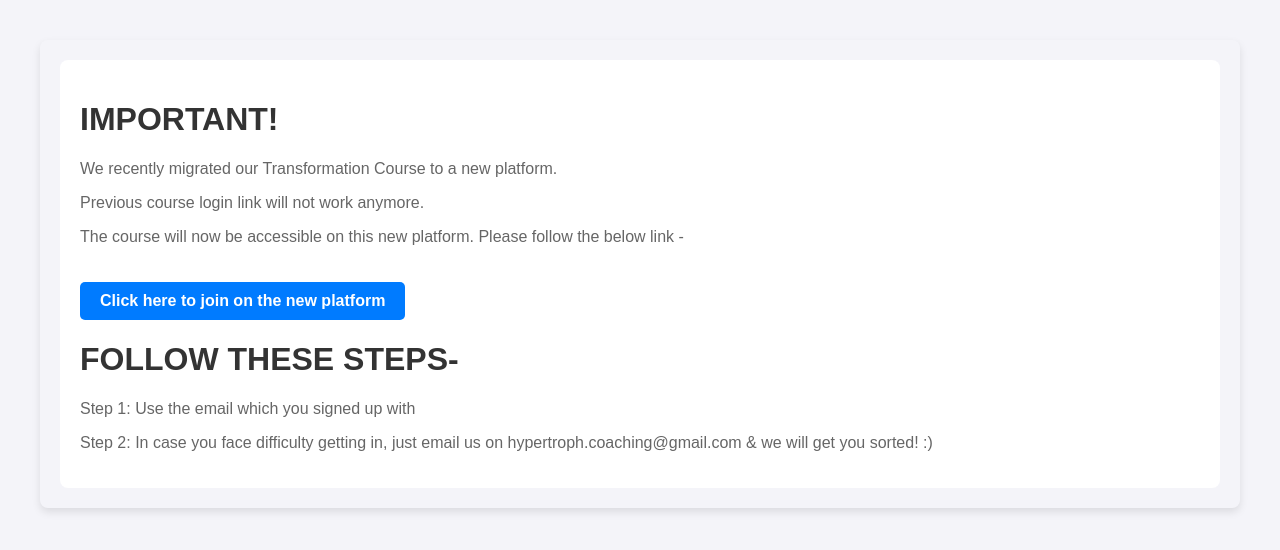
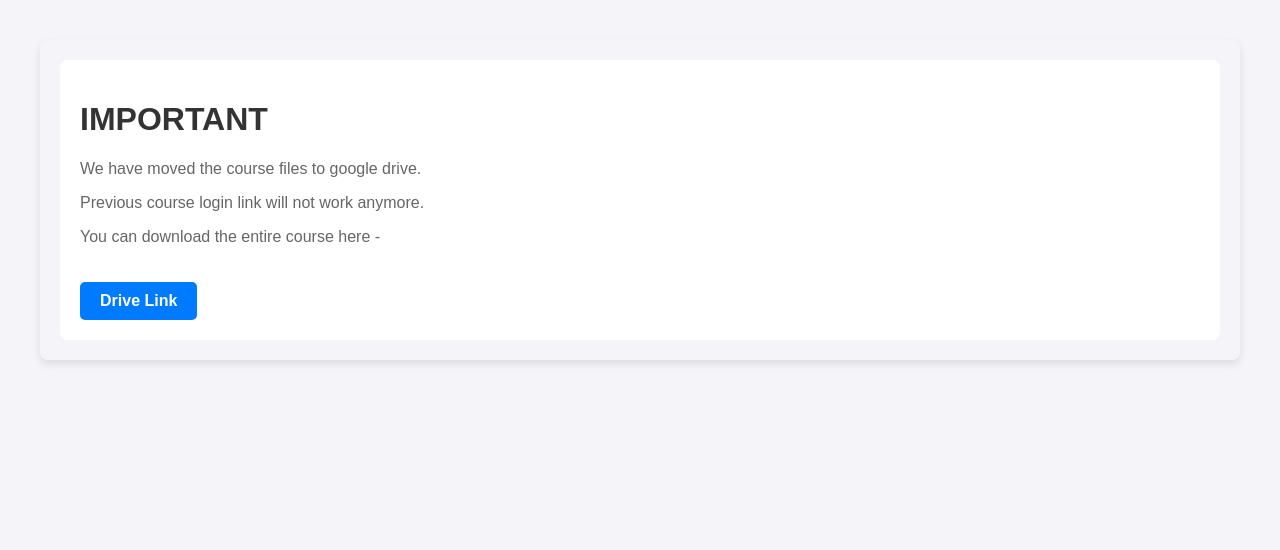
Before and after one commit to website-hypertroph/website-hypertroph.github.io, a plain HTML site: page index.html in a window 1280 px wide. Drawn offline with Linux system fonts and the light colour scheme.

Commit message:
Update index.html
Moved Course to Drive

```diff
--- a/index.html
+++ b/index.html
@@ -41,14 +41,11 @@
 </head>
 <body>
     <div class="container">
-        <h1>IMPORTANT!</h1>
-        <p>We recently migrated our Transformation Course to a new platform.</p>
+        <h1>IMPORTANT</h1>
+        <p>We have moved the course files to google drive.</p>
         <p>Previous course login link will not work anymore.</p>
-        <p>The course will now be accessible on this new platform. Please follow the below link - </p>
-        <a href="https://hypertrophfitness.sotion.site/" class="button">Click here to join on the new platform</a>
-        <h1>FOLLOW THESE STEPS-</h1>
-        <p>Step 1: Use the email which you signed up with</p>
-        <p>Step 2: In case you face difficulty getting in, just email us on hypertroph.coaching@gmail.com & we will get you sorted! :)</p>
+        <p>You can download the entire course here - </p>
+        <a href="https://drive.google.com/drive/folders/1tNwJbFdVdzLxnsN2d4fXDI5BhYEp9SD5" class="button">Drive Link</a>
     </div>
 </body>
 </html>
```
